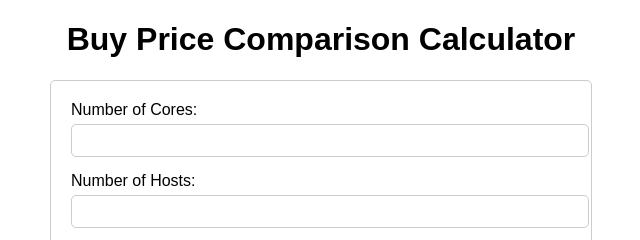
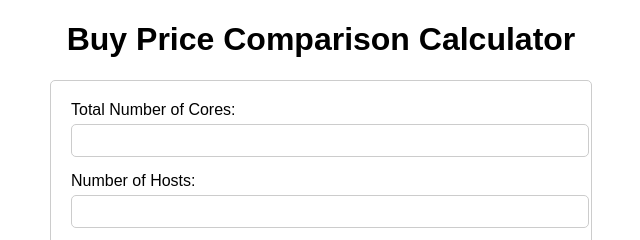
Before and after one commit to uroszajc/costings, a plain HTML site: page index.html in a window 1280 px wide. Shown: the top 240 px of the page, 319-959 px from the left. Drawn offline with Linux system fonts and the light colour scheme.

Commit message:
Update index.html

```diff
--- a/index.html
+++ b/index.html
@@ -9,7 +9,7 @@
 <body>
     <h1>Buy Price Comparison Calculator</h1>
     <form id="pricing-form">
-        <label for="numCores">Number of Cores:</label>
+        <label for="numCores">Total Number of Cores:</label>
         <input type="number" id="numCores" name="numCores" required><br>
 
         <label for="numHosts">Number of Hosts:</label>
```
